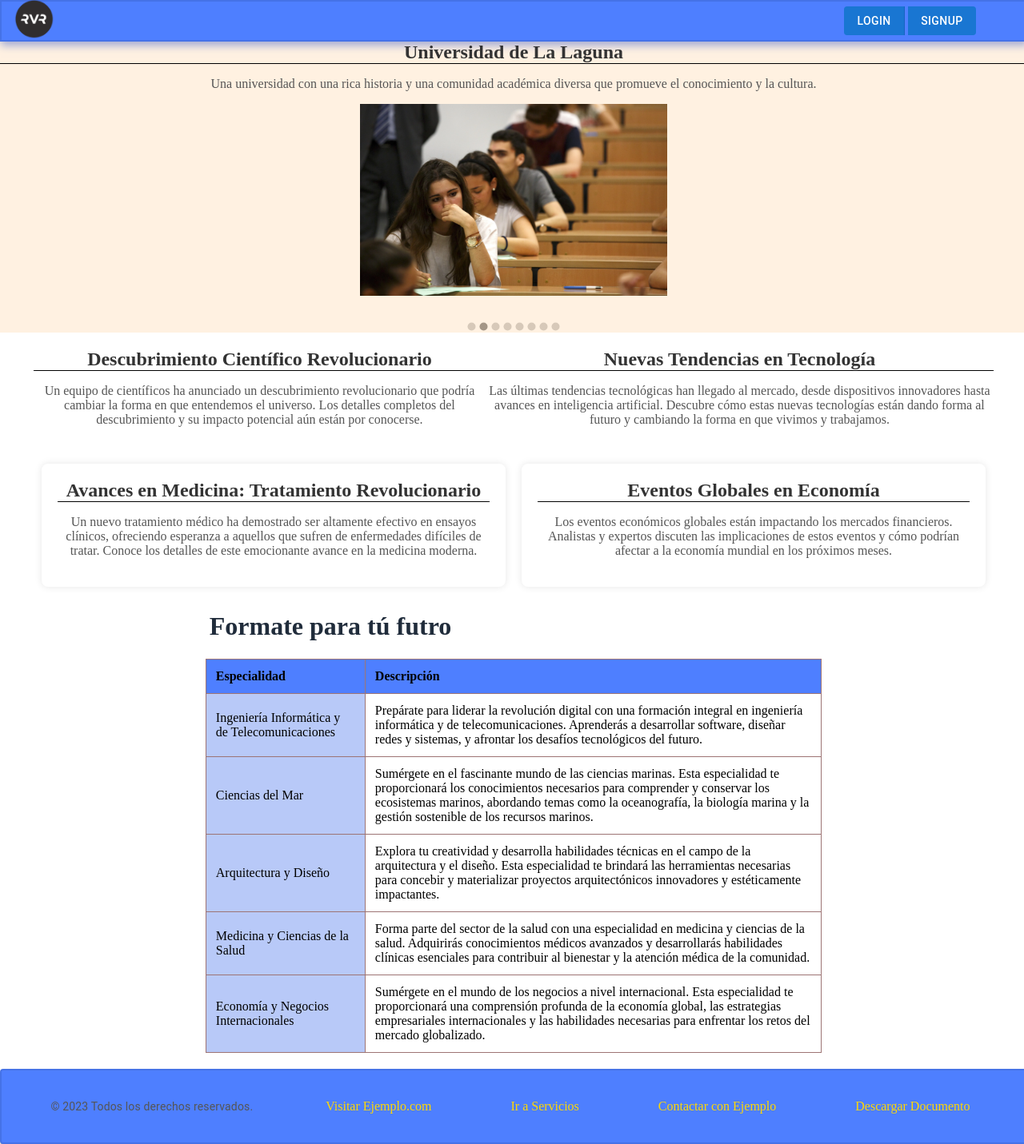
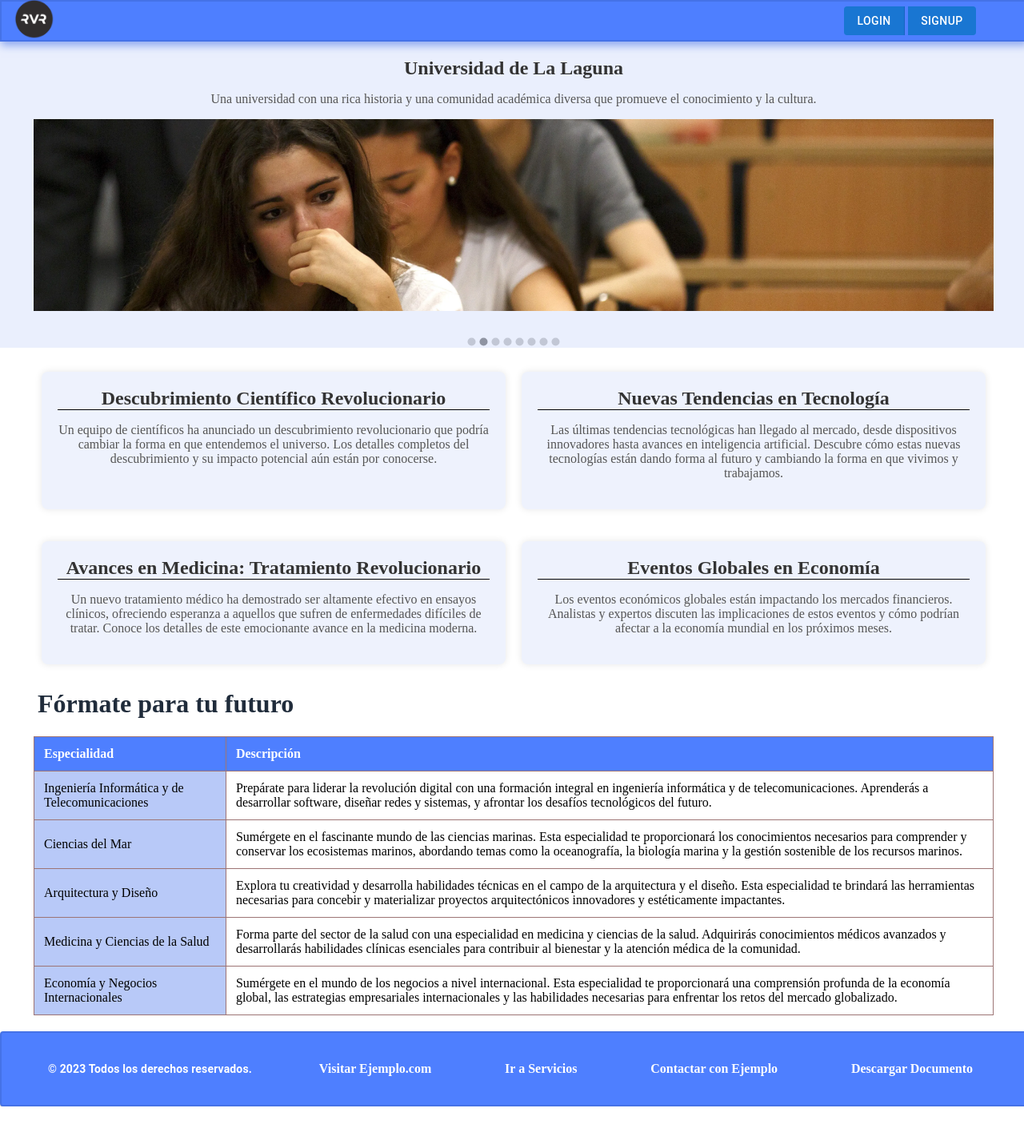
Before and after one commit to AlbertoJulioGarciaFernandez/Project-3-API-REACT, a React (Vite) app in the folder frontend/: page / in a window 1280 px wide. Shown: the whole page at 80% size. After the commit the page ends 1384 px from the top, so only its background shows below. Built offline with nearby package versions, Linux system fonts and the light colour scheme; the HTML template or start-up script is replaced by a standard one.

Commit message:
estilo home

```diff
--- a/frontend/src/components/PaginaPrincipal/Carousel/Carousel.css
+++ b/frontend/src/components/PaginaPrincipal/Carousel/Carousel.css
@@ -9,14 +9,17 @@
   overflow: hidden;
   z-index: 1;
 
+
+
 }
 
 .image{
-  width: 30vw;
+  width: 1200px;
   height: 30vh;
   display: block;
   margin: 0 auto;
-  object-fit: ;
+  object-fit: cover;
+
 
 }
 
@@ -27,7 +30,12 @@
   left: 0;
   width: 100%;
   height: 110%;
-  background-color: bisque;
+  background-color: #d6e0fc;
   opacity: 0.5;
   z-index: -1;
 }
+
+.h2header{
+  padding-top: 20px;
+  border-bottom: none;
+}
--- a/frontend/src/components/PaginaPrincipal/Carousel/Carousel.jsx
+++ b/frontend/src/components/PaginaPrincipal/Carousel/Carousel.jsx
@@ -65,7 +65,7 @@ function CarrouselComponent() {
     return (
       <div className="container-background">
         <Paper className="container-carousel">
-          <h2>{props.item.name}</h2>
+          <h2 className="h2header">{props.item.name}</h2>
           <p>{props.item.description}</p>
           <div className="container-image">
             <img className="image" src={props.item.img} alt="img" />
--- a/frontend/src/components/PaginaPrincipal/Footer/Footer.css
+++ b/frontend/src/components/PaginaPrincipal/Footer/Footer.css
@@ -13,13 +13,14 @@
 
   .footer a {
     margin: 8px;
-    color: #ffd700;
+    font-weight: bold;
+    color: #ffffff;
     text-decoration: none;
     transition: color 0.3s ease;
   }
 
   .footer a:hover {
-    color: #ffffff;
+    color: #d4d4d4;
     text-decoration: underline;
   }
 
--- a/frontend/src/components/PaginaPrincipal/Footer/Footer.jsx
+++ b/frontend/src/components/PaginaPrincipal/Footer/Footer.jsx
@@ -5,7 +5,7 @@ import { Paper } from '@mui/material';
 function Footer() {
   return (
     <Paper className='footer' sx={{backgroundColor: '#4E7FFF'}}>
-      <Typography variant="body2">© 2023 Todos los derechos reservados.</Typography>
+      <Typography variant="body2" sx={{color:"white", fontWeight:"bold"}}>© 2023 Todos los derechos reservados.</Typography>
         <a href="https://www.ejemplo.com" target="_blank" rel="noopener noreferrer">Visitar Ejemplo.com</a>
         <a href="#seccion-servicios">Ir a Servicios</a>
         <a href="mailto:info@ejemplo.com">Contactar con Ejemplo</a>
--- a/frontend/src/components/PaginaPrincipal/Noticias/Noticias.css
+++ b/frontend/src/components/PaginaPrincipal/Noticias/Noticias.css
@@ -1,6 +1,6 @@
 table {
     display: block;
-    width: 60%;
+    max-width: 1200px;
     border-collapse: collapse;
     margin-top: 20px;
     margin-left: auto;
@@ -39,7 +39,7 @@ table {
 
   .articulo {
     flex: 1;
-    background-color: #fff;
+    background-color: #eef2fd;
     padding: 20px;
     margin: 10px;
     border-radius: 8px;
@@ -63,3 +63,8 @@ table {
   .especialidades{
     background-color: #b8c9f8;
   }
+
+  th{
+    color: white;
+    font-weight: bold;
+  }
--- a/frontend/src/components/PaginaPrincipal/Noticias/Noticias.jsx
+++ b/frontend/src/components/PaginaPrincipal/Noticias/Noticias.jsx
@@ -19,7 +19,7 @@ function Noticias() {
       </ul> */}
 
         <section className="seccion-noticias">
-          <article>
+          <article className="articulo">
             <h2>Descubrimiento Científico Revolucionario</h2>
             <p>
               Un equipo de científicos ha anunciado un descubrimiento
@@ -29,7 +29,7 @@ function Noticias() {
             </p>
           </article>
 
-          <article>
+          <article className="articulo">
             <h2>Nuevas Tendencias en Tecnología</h2>
             <p>
               Las últimas tendencias tecnológicas han llegado al mercado, desde
@@ -64,7 +64,7 @@ function Noticias() {
 
 
         <table>
-        <h1>Formate para tú futro</h1>
+        <h1>Fórmate para tu futuro</h1>
           <thead>
             <tr>
               <th>Especialidad</th>
```
